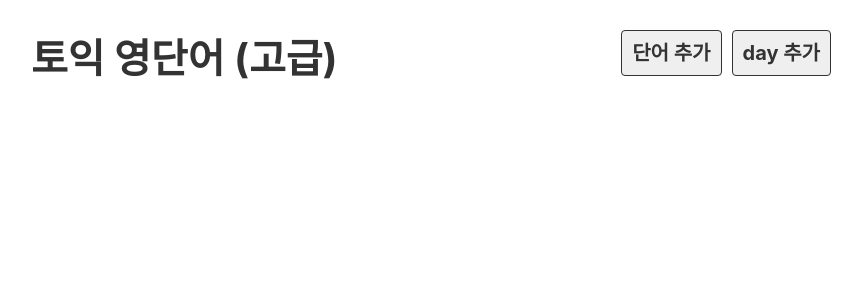
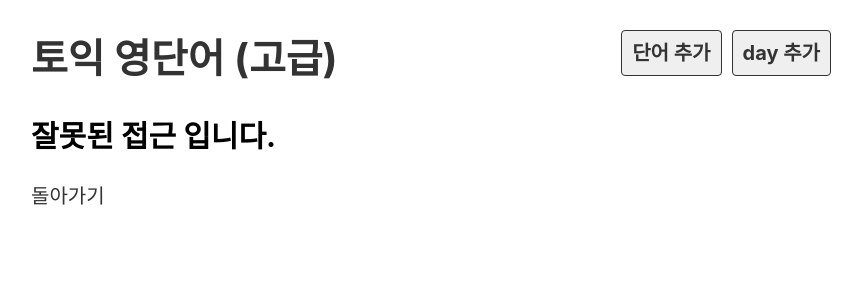
Before and after one commit to sinbum/reactPractice, a React (Create React App) app: page /day in a window 1280 px wide. Shown: the top 300 px of the page, without its empty margins (209-1071 px from the left). Built offline with nearby package versions, Linux system fonts and the light colour scheme.

Commit message:
Router를 사용해 잘못된 url 을 쳤을때 페이징처리 방법.

```diff
--- a/src/App.js
+++ b/src/App.js
@@ -3,6 +3,7 @@ import DayList from './practice/DayList';
 import Header from './practice/Header';
 
 import {BrowserRouter, Route, Switch} from 'react-router-dom';
+import EmptyPage from './practice/EmptyPage';
 
 function App() {
     return (
@@ -22,6 +23,11 @@ function App() {
                   <Route path="/day/:day">
                     <Day/>
                   </Route>
+
+                  {/* 앞에있는 조건이 모두 만족하지 않으면 아래 페이지로 돌아가게 된다. */}
+                  <Route>
+                    <EmptyPage />
+                  </Route>
                 </Switch>
 
             </div>
--- /dev/null
+++ b/src/practice/EmptyPage.js
@@ -0,0 +1,12 @@
+import { Link } from "react-router-dom";
+
+export default function EmptyPage(){
+    return(
+        <>
+        <h2>
+            잘못된 접근 입니다.
+        </h2>
+        <Link to="/">돌아가기</Link>
+        </>
+    )
+}
```
